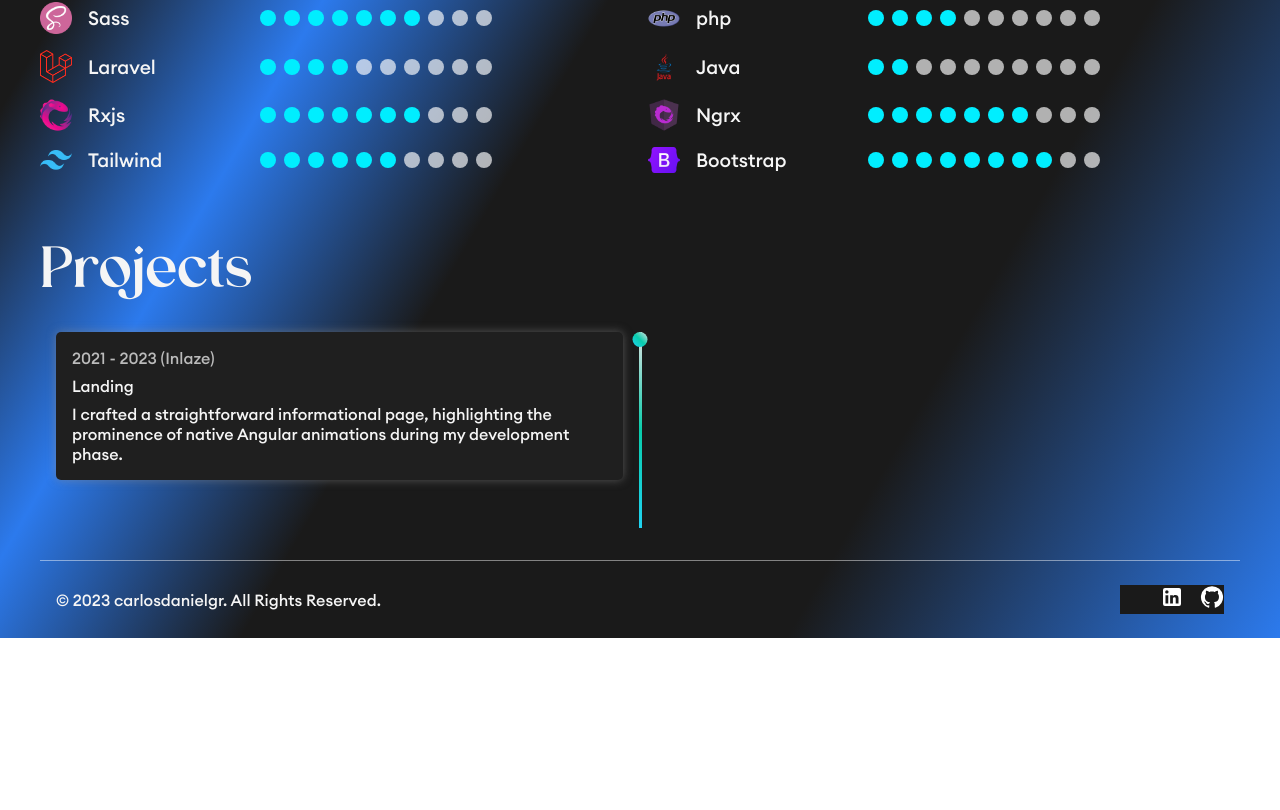
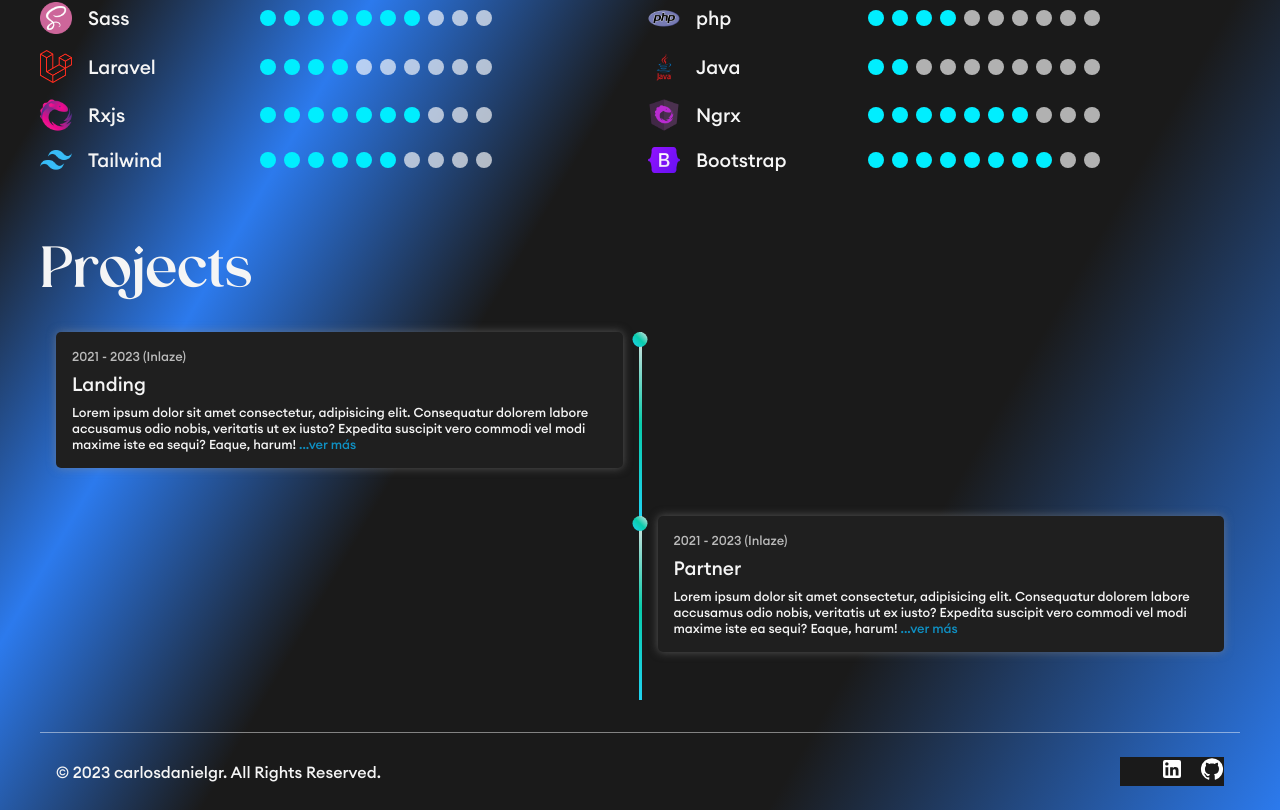
Before and after one commit to CarlosDanielGR/portfolio, a React (Vite) app: page / in a window 1280 px wide. Shown: the part 1645-2455 px from the top of the page. Before the commit the page ends 2283 px from the top, so only its background shows below. Built offline with nearby package versions, Linux system fonts and the light colour scheme.

Commit message:
Change style card timeline completed

```diff
--- a/src/layouts/projects/components/CardTimeline.tsx
+++ b/src/layouts/projects/components/CardTimeline.tsx
@@ -9,9 +9,11 @@ interface Props {
 function CardTimeline({ cardData }: Props) {
   return (
     <div className="cardTimeline">
-      <span className="cardTimeline-title">{cardData.date}</span>
-      <span>{cardData.title}</span>
-      <span>{cardData.content}</span>
+      <span className="cardTimeline-date">{cardData.date}</span>
+      <span className="cardTimeline-title">{cardData.title}</span>
+      <span className="cardTimeline-description">
+        {cardData.description} <a>...ver más</a>{" "}
+      </span>
       {cardData.repositoryLink ? (
         <div className="cardTimeline-redirect">
           <Redirect link={cardData.repositoryLink} />
--- a/src/layouts/projects/project.data.ts
+++ b/src/layouts/projects/project.data.ts
@@ -4,6 +4,7 @@ export interface Project {
   date: string;
   title: string;
   content: string;
+  description: string;
   technologies: Skill[];
   repositoryLink?: string;
 }
@@ -12,8 +13,37 @@ export const PROJECTS: Project[] = [
   {
     date: "2021 - 2023 (Inlaze)",
     title: "Landing",
-    content:
-      "I crafted a straightforward informational page, highlighting the prominence of native Angular animations during my development phase.",
+    description:
+      "Lorem ipsum dolor sit amet consectetur, adipisicing elit. Consequatur dolorem labore accusamus odio nobis, veritatis ut ex iusto? Expedita suscipit vero commodi vel modi maxime iste ea sequi? Eaque, harum!",
+    content: `
+      <p>
+      Lorem ipsum dolor sit amet consectetur, adipisicing elit. Consequatur dolorem labore accusamus odio nobis, veritatis ut ex iusto? Expedita suscipit vero commodi vel modi maxime iste ea sequi? Eaque, harum!
+      </p>
+      <p>
+      Lorem ipsum dolor sit amet consectetur, adipisicing elit. Consequatur dolorem labore accusamus odio nobis, veritatis ut ex iusto? Expedita suscipit vero commodi vel modi maxime iste ea sequi? Eaque, harum!
+      </p>
+      <p>
+      Lorem ipsum dolor sit amet consectetur, adipisicing elit. Consequatur dolorem labore accusamus odio nobis, veritatis ut ex iusto? Expedita suscipit vero commodi vel modi maxime iste ea sequi? Eaque, harum!
+      </p>
+      `,
+    technologies: [SKILLS[0]],
+  },
+  {
+    date: "2021 - 2023 (Inlaze)",
+    title: "Partner",
+    description:
+      "Lorem ipsum dolor sit amet consectetur, adipisicing elit. Consequatur dolorem labore accusamus odio nobis, veritatis ut ex iusto? Expedita suscipit vero commodi vel modi maxime iste ea sequi? Eaque, harum!",
+    content: `
+      <p>
+      Lorem ipsum dolor sit amet consectetur, adipisicing elit. Consequatur dolorem labore accusamus odio nobis, veritatis ut ex iusto? Expedita suscipit vero commodi vel modi maxime iste ea sequi? Eaque, harum!
+      </p>
+      <p>
+      Lorem ipsum dolor sit amet consectetur, adipisicing elit. Consequatur dolorem labore accusamus odio nobis, veritatis ut ex iusto? Expedita suscipit vero commodi vel modi maxime iste ea sequi? Eaque, harum!
+      </p>
+      <p>
+      Lorem ipsum dolor sit amet consectetur, adipisicing elit. Consequatur dolorem labore accusamus odio nobis, veritatis ut ex iusto? Expedita suscipit vero commodi vel modi maxime iste ea sequi? Eaque, harum!
+      </p>
+      `,
     technologies: [SKILLS[0]],
   },
   // {
--- a/src/layouts/projects/styles/CardTimeline.css
+++ b/src/layouts/projects/styles/CardTimeline.css
@@ -10,9 +10,19 @@
   margin: 0 1rem 3rem;
 }
 
-.cardTimeline-title {
+.cardTimeline-date {
   color: #bbbbbb;
   font-weight: 500;
+  font-size: 0.8rem;
+}
+
+.cardTimeline-title {
+  font-size: 1.2rem;
+  font-weight: 500;
+}
+
+.cardTimeline-description {
+  font-size: 0.8rem;
 }
 
 .cardTimeline-redirect {
```
